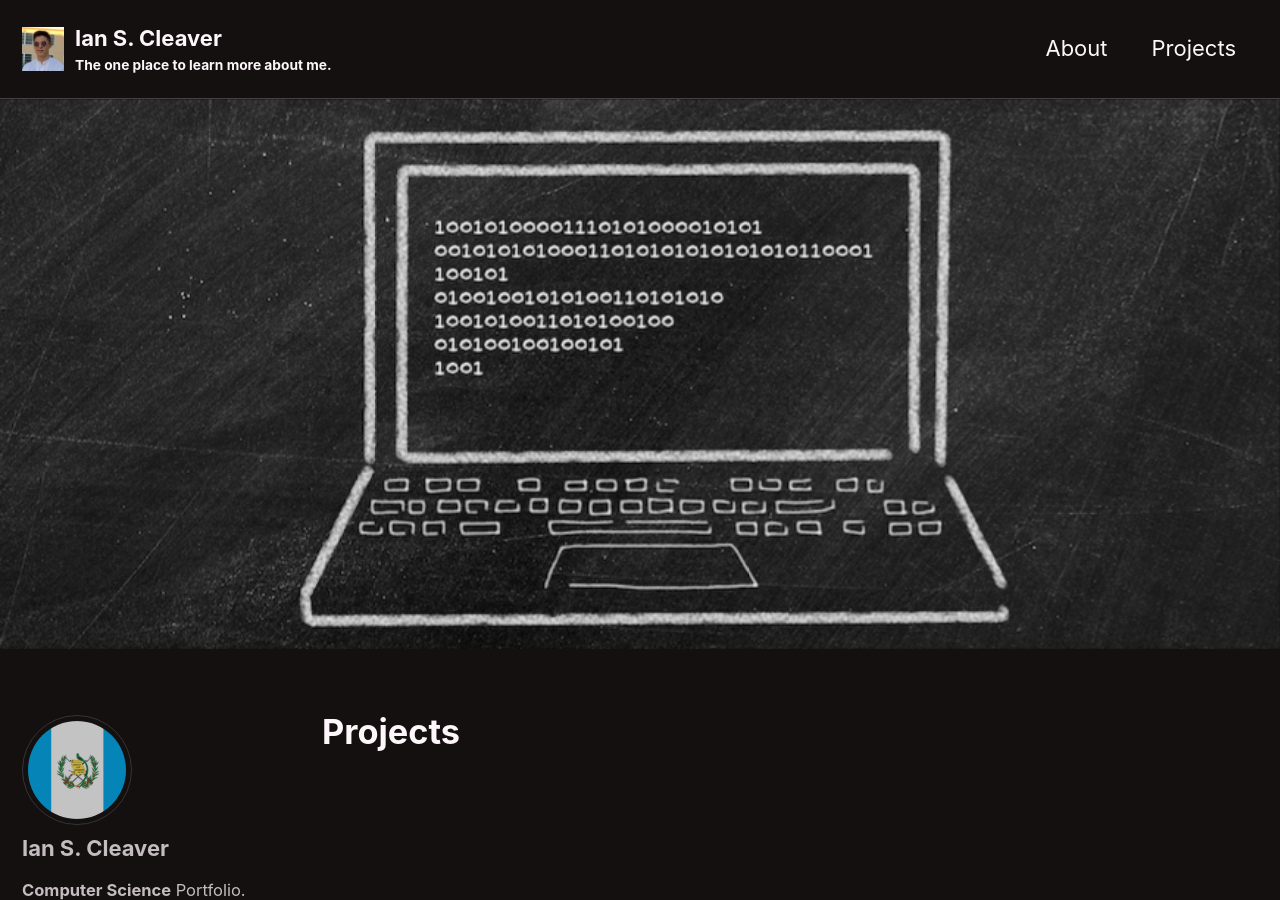
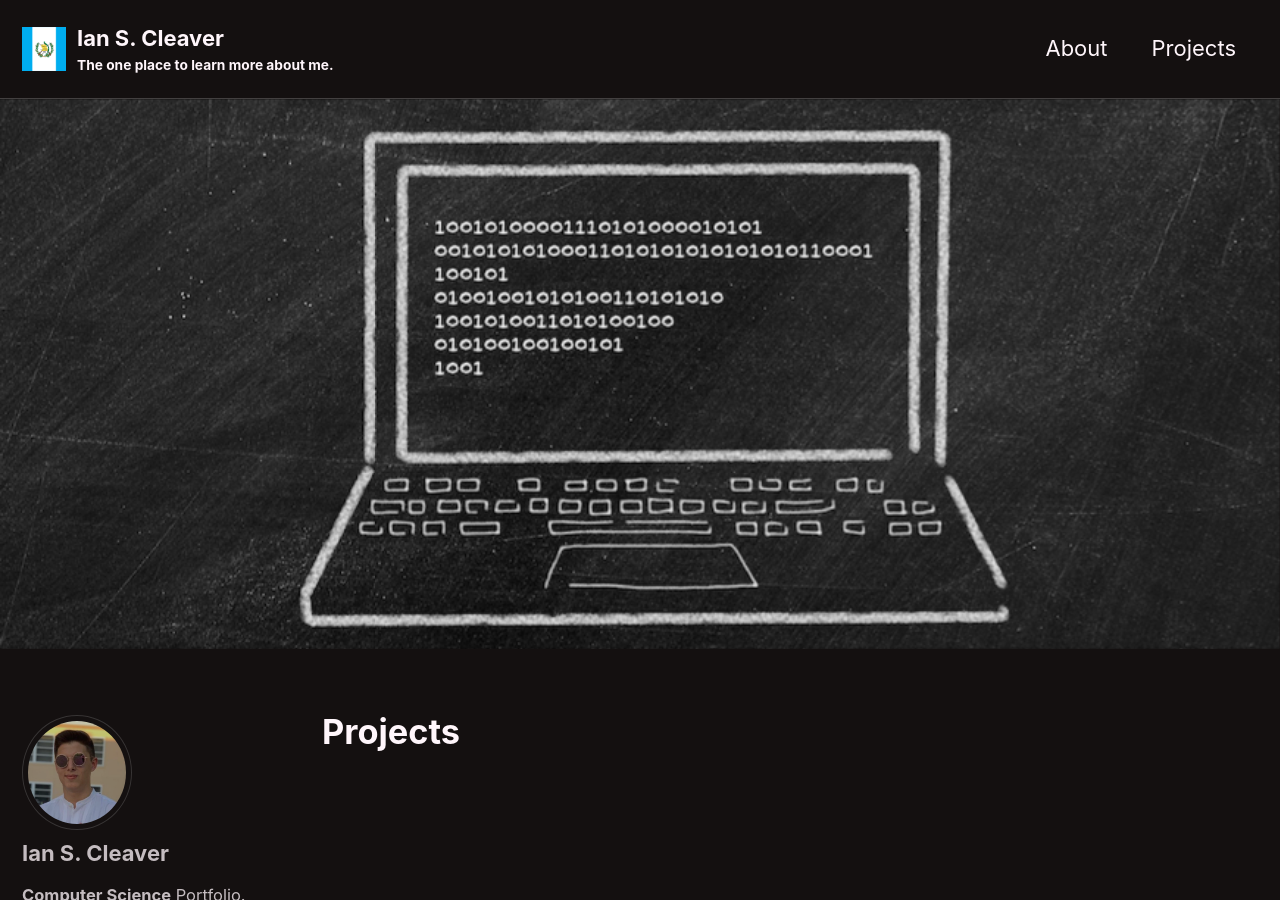
Before and after one commit to IanCleaver/IanCleaver.github.io, a Jekyll site: the page built from _pages/projects.md, in a window 1280 px wide and 900 px high. Built offline with Jekyll 4.4.1, drawn with Linux system fonts in a browser that asks for light colours; cached includes are drawn as plain includes; nearby versions of some CDN libraries.

Commit message:
Update _config.yml

```diff
--- a/_config.yml
+++ b/_config.yml
@@ -25,7 +25,7 @@ url                      : # the base hostname & protocol for your site e.g. "ht
 baseurl                  : # the subpath of your site, e.g. "/blog"
 repository               : # GitHub username/repo-name e.g. "mmistakes/minimal-mistakes"
 teaser                   : # path of fallback teaser image, e.g. "/assets/images/500x300.png"
-logo                     : /images/profilepic.jpg # path of logo image to display in the masthead, e.g. "/assets/images/88x88.png"
+logo                     : /assets/avatar.jpg # path of logo image to display in the masthead, e.g. "/assets/images/88x88.png"
 masthead_title           : # overrides the website title displayed in the masthead, use " " for no title
 # breadcrumbs            : false # true, false (default)
 words_per_minute         : 200
@@ -108,7 +108,7 @@ analytics:
 # Site Author
 author:
   name             : "Ian S. Cleaver"
-  avatar           : /assets/avatar.jpg   # path of avatar image, e.g. "/assets/images/bio-photo.jpg"
+  avatar           : /images/profilepic.jpg   # path of avatar image, e.g. "/assets/images/bio-photo.jpg"
   bio              : "**Computer Science** Portfolio."
   location         : "Tallahassee, Fl"
   email            :
```
